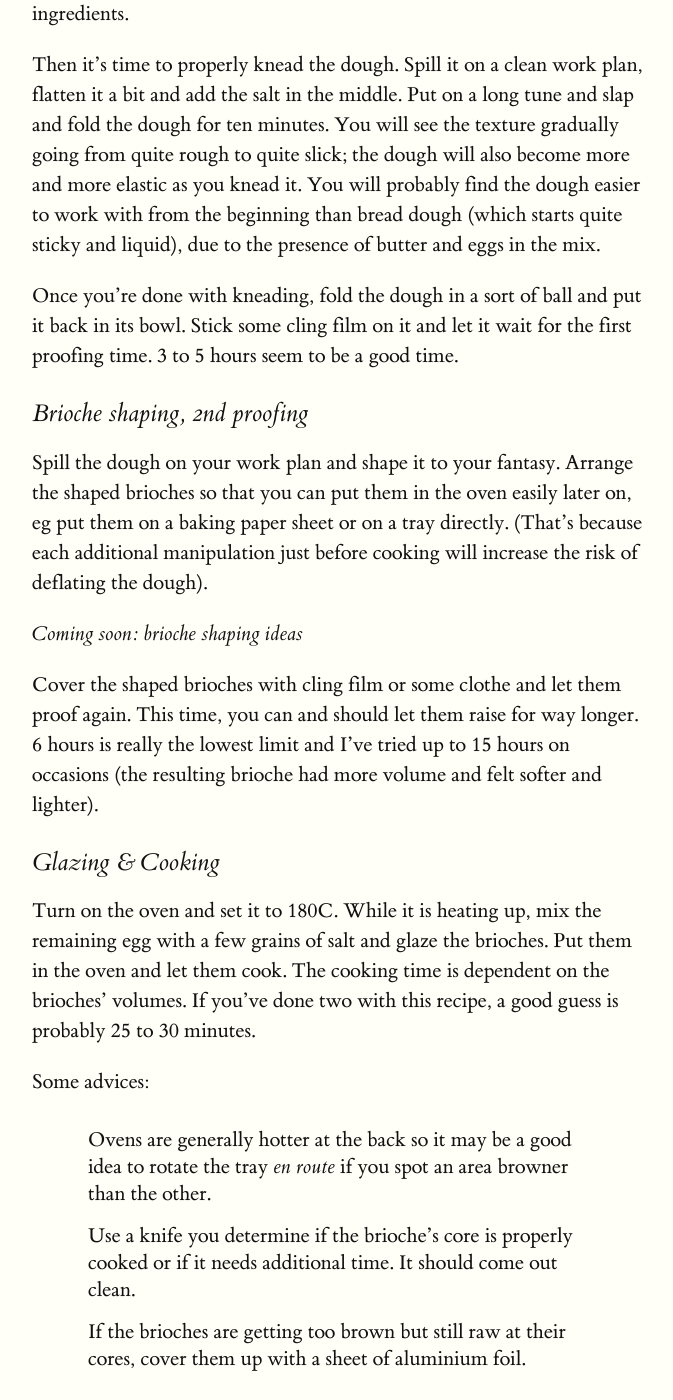
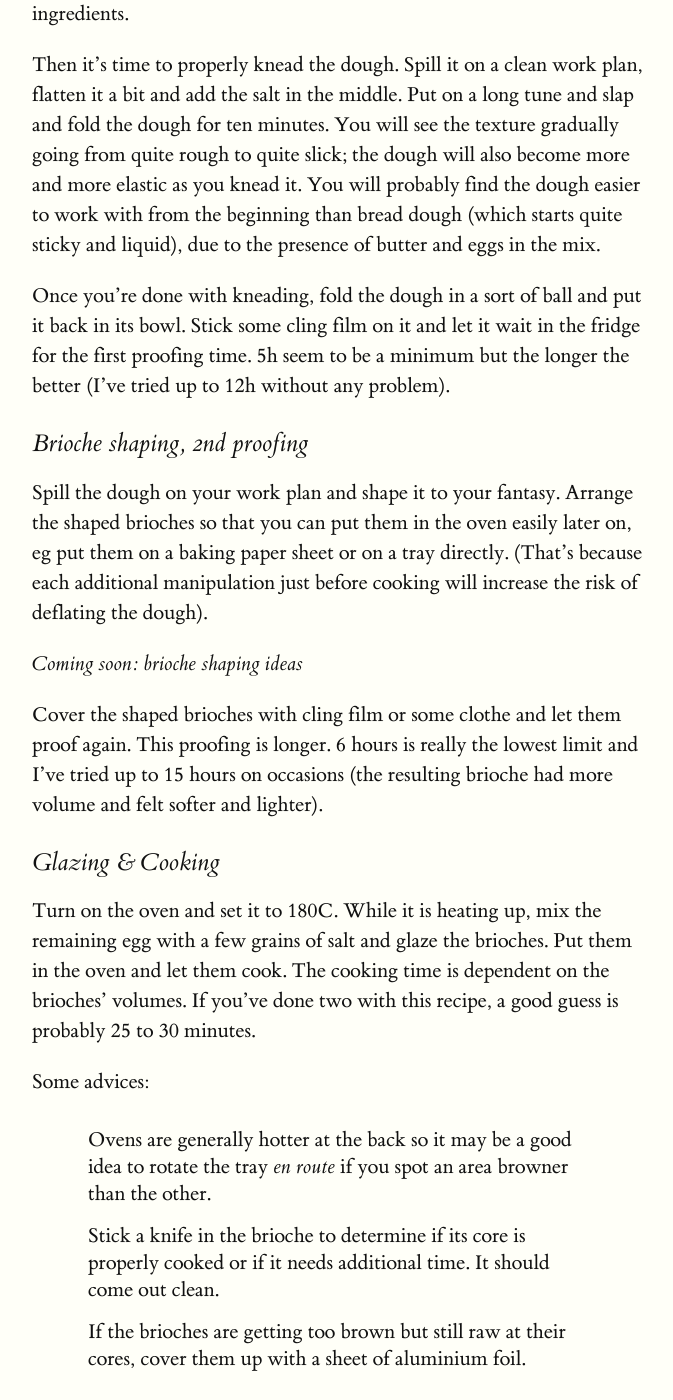
Before and after one commit to feston/recettes, a Jekyll site: the page built from brioche.md, in a window 1280 px wide and 1400 px high, scrolled down 883 px. Shown: the whole window, without its empty margins (128-801 px from the left). Built offline with Jekyll 4.4.1, drawn with Linux system fonts in a browser that asks for light colours.

Commit message:
petites améliorations.

```diff
--- a/brioche.md
+++ b/brioche.md
@@ -43,8 +43,9 @@ presence of butter and eggs in the mix.
 
 
 Once you're done with kneading, fold the dough in a sort of ball and put it back
-in its bowl. Stick some cling film on it and let it wait for the first proofing
-time. 3 to 5 hours seem to be a good time.
+in its bowl. Stick some cling film on it and let it wait in the fridge for the
+first proofing time. 5h seem to be a minimum but the longer the better (I've
+tried up to 12h without any problem).
 
 
 ### Brioche shaping, 2nd proofing
@@ -58,9 +59,9 @@ the dough).
 *Coming soon: brioche shaping ideas*
 
 Cover the shaped brioches with cling film or some clothe and let them proof
-again. This time, you can and should let them raise for way longer. 6 hours is
-really the lowest limit and I've tried up to 15 hours on occasions (the
-resulting brioche had more volume and felt softer and lighter).
+again. This proofing is longer. 6 hours is really the lowest limit and I've
+tried up to 15 hours on occasions (the resulting brioche had more volume and
+felt softer and lighter).
 
 
 ### Glazing & Cooking
@@ -74,7 +75,7 @@ Some advices:
 
 * Ovens are generally hotter at the back so it may be a good idea to rotate the
 tray *en route* if you spot an area browner than the other.
-* Use a knife you determine if the brioche's core is properly cooked or if it
-needs additional time. It should come out clean.
+* Stick a knife in the brioche to determine if its core is properly cooked or if
+it needs additional time. It should come out clean.
 * If the brioches are getting too brown but still raw at their cores, cover them
 up with a sheet of aluminium foil.
```
